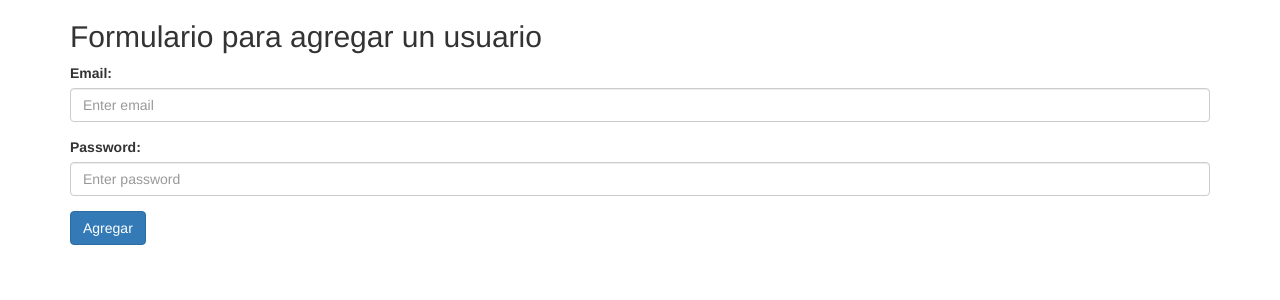
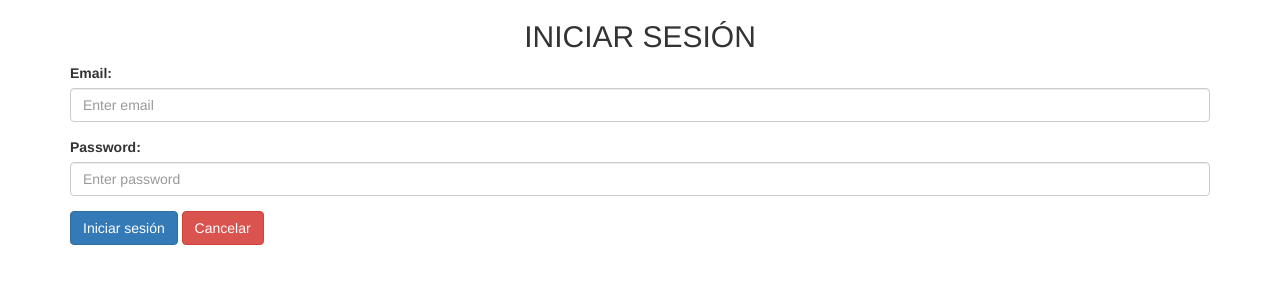
Before and after one commit to CitlalySORomero22/FireApi, a Python web app: template git/frontend/templates/login.html in a window 1280 px wide. Shown: the top 300 px of the page. Run offline with Jinja, Linux system fonts and the light colour scheme; the template is opened without the code that fills it, so the values that code supplies are empty; some libraries are stand-ins or nearby versions.

Commit message:
ya quedo

```diff
--- a/git/frontend/js/login.js
+++ b/git/frontend/js/login.js
@@ -36,13 +36,15 @@ function login(){
             console-console.log(json);
             sessionStorage.setItem("token", json.token);
 
-            Swal.fire({
+            alert("Bienvenido")
+            window.location = "../templates/bienvenida.html";
+            /*Swal.fire({
                 title: "Ya estas registrado(a)",
                 text: "Bienvenido(a)",
                 type: "success"
             }).then(function() {
                 window.location = "../templates/bienvenida.html";
-            });
+            });*/
         };
 
     };
--- a/git/frontend/templates/agregar.html
+++ b/git/frontend/templates/agregar.html
@@ -11,7 +11,7 @@
 <body>
 
 <div class="container">
-  <h2>Formulario para agregar un usuario</h2>
+  <center><h2>REGÍSTRATE</h2></center>
   <form>
     <div class="form-group">
       <label for="email">Email:</label>
@@ -23,6 +23,8 @@
     </div>
 
     <input type="button" class="btn btn-primary" value="Agregar" onclick="PostRegUser()"/>
+    <input type="button" class="btn btn-danger" value="Cancelar" onclick="PostRegUser()"/>
+
   </form>
 </div>
 <script type="text/javascript" src="/js/registro.js"></script>
--- a/git/frontend/templates/login.html
+++ b/git/frontend/templates/login.html
@@ -1,7 +1,7 @@
 <!DOCTYPE html>
 <html lang="en">
 <head>
-  <title>LOGIN</title>
+  <title>Iniciar sesión</title>
   <meta charset="utf-8">
   <meta name="viewport" content="width=device-width, initial-scale=1">
   <link rel="stylesheet" href="https://maxcdn.bootstrapcdn.com/bootstrap/3.4.1/css/bootstrap.min.css">
@@ -11,7 +11,7 @@
 <body>
 
 <div class="container">
-  <h2>Formulario para agregar un usuario</h2>
+  <center><h2>INICIAR SESIÓN</h2></center>
   <form>
     <div class="form-group">
       <label for="email">Email:</label>
@@ -22,7 +22,8 @@
       <input type="password" class="form-control" id="password" placeholder="Enter password" name="password">
     </div>
 
-    <input type="button" class="btn btn-primary" value="Agregar" onclick="login()"/>
+    <input type="button" class="btn btn-primary" value="Iniciar sesión" onclick="login()"/>
+    <input type="button" class="btn btn-danger" value="Cancelar" onclick="login()"/>
   </form>
 </div>
 <script type="text/javascript" src="/js/login.js"></script>
```
Also changed, not shown: git/frontend/index.html (+8 -3 lines).
